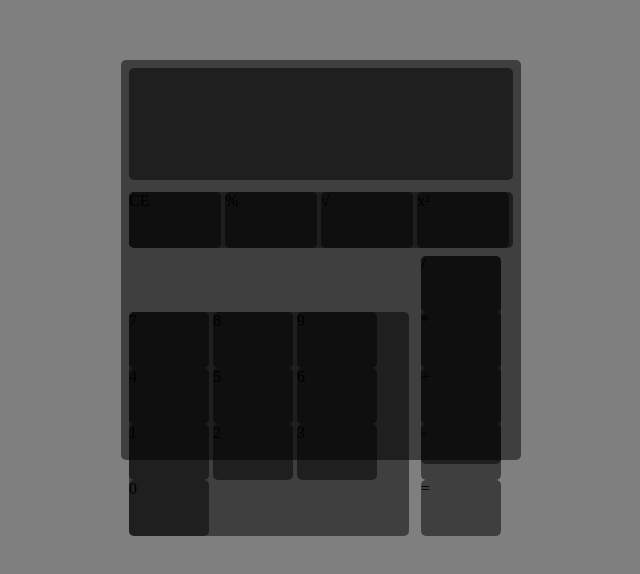
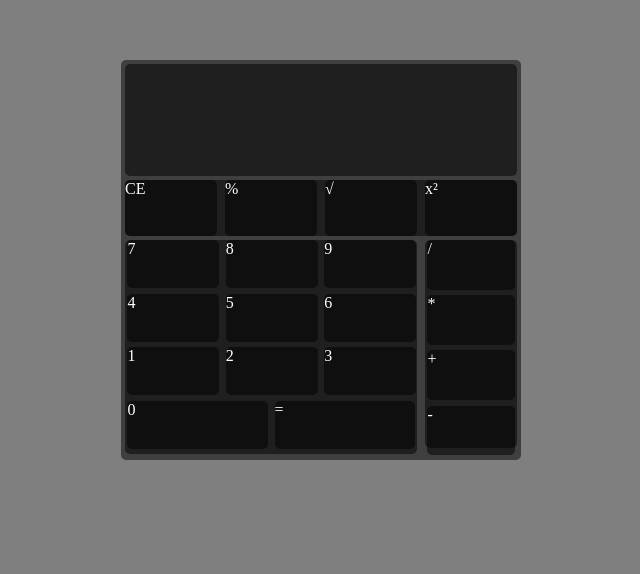
Before and after one commit to Edmilson-Hao/calculadora-simples, a plain HTML site: page index.html in a window 1280 px wide. Shown: the part 140-714 px from the top of the page, without its empty margins (319-959 px from the left). Drawn offline with Linux system fonts and the light colour scheme.

Commit message:
using flex

```diff
--- a/index.html
+++ b/index.html
@@ -9,34 +9,35 @@
     <link rel="stylesheet" href="./style.css">
 </head>
 <body>
-    <div id="main">
-        <div id="display"></div>
-        <div id="options">
-            <div>CE</div>
-            <div>%</div>
-            <div>√</div>
-            <div>x²</div>
+    <div class="main">
+        <div id="display" class="secondary"></div>
+        <div id="options" class="secondary">
+            <div class="tertiary">CE</div>
+            <div class="tertiary">%</div>
+            <div class="tertiary">√</div>
+            <div class="tertiary">x²</div>
         </div>
-        <div id="numbers">
-            <div>7</div>
-            <div>8</div>
-            <div>9</div>
-            <div>4</div>
-            <div>5</div>
-            <div>6</div>
-            <div>1</div>
-            <div>2</div>
-            <div>3</div>
-            <div>0</div>
-        </div>
-        <div id="operations">
-            <div>/</div>
-            <div>*</div>
-            <div>+</div>
-            <div>-</div>
-            <div>=</div>
-        </div>
-
+        <div id="thirdRow">
+            <div id="numbers" class="secondary">
+                <div class="tertiary">7</div>
+                <div class="tertiary">8</div>
+                <div class="tertiary">9</div>
+                <div class="tertiary">4</div>
+                <div class="tertiary">5</div>
+                <div class="tertiary">6</div>
+                <div class="tertiary">1</div>
+                <div class="tertiary">2</div>
+                <div class="tertiary">3</div>
+                <div class="tertiary">0</div>
+                <div class="tertiary">=</div>
+            </div>
+            <div id="operations" class="secondary">
+                <div class="tertiary">/</div>
+                <div class="tertiary">*</div>
+                <div class="tertiary">+</div>
+                <div class="tertiary">-</div>
+            </div>
+    </div>
     </div>
 </body>
 </html>
--- a/style.css
+++ b/style.css
@@ -6,56 +6,77 @@
 
 body {
     background-color: rgba(0, 0, 0, .5);
+    color: white;
 }
 
 div {
     background-color: rgba(0, 0, 0, .5);
-    margin: auto;
+    border-radius: 5px;
 }
 
-#main {
+.main {
     display: block;
-    margin-top: 25vh;
+    margin: 25vh auto;
     width: 50vh;
     height: 50vh;
     padding: 0.5vh;
     border-radius: 5px;
 }
 
-#main > div {
-    display: inline-block;
-    margin: .5vh;
+.secondary {
+    margin-bottom: .5vh;
     border-radius: 5px;
-    width: 48vh;
+    width: 49vh;
+}
+
+.tertiary {
+    width: 11.5vh;
+    height: 7vh;
 }
 
 #display {
     height: 14vh;
+    width: 49vh;
+}
+
+#numbers {
+    width: 36.5vh;
+    margin: 0;
 }
 
 #options {
+    display: flex;
+    justify-content: space-between;
     padding: 0;
 }
 
-/*#options > div , #numbers > div , #operations > div{*/
-div > div > div {
-    display: inline-block;
+#operations {
+    width: 7vh;
+    margin-left: 1vh;
+    height: 26vh;
     width: 11.5vh;
-    height: 7vh;
-    border-radius: 5px;
+}
+#thirdRow {
+    display: flex;
+    background-color: rgba(0, 0, 0, 0);
+    flex-direction: row;
 }
 
-#numbers {
-    max-width: 35vh;
-    margin: 0;
+#numbers > .tertiary {
+    display: inline-block;
+    height: 6vh;
+    margin-bottom: .7vh;
+    margin-left: .3vh;
 }
 
-#operations {
-    max-width: 10vh;
-    margin: 0;
-    height: 26vh;
+#numbers > div:nth-child(10), #numbers > div:nth-child(11) {
+    width: 17.6vh;
 }
 
-#numbers > div , #operations > div {
-    width: 10vh;
+#operations > .tertiary {
+    display: inline-block;
+    height: 6.2vh;
+    width: 11vh;
+    margin-bottom: .7vh;
+    margin-left: .3vh;
 }
```
